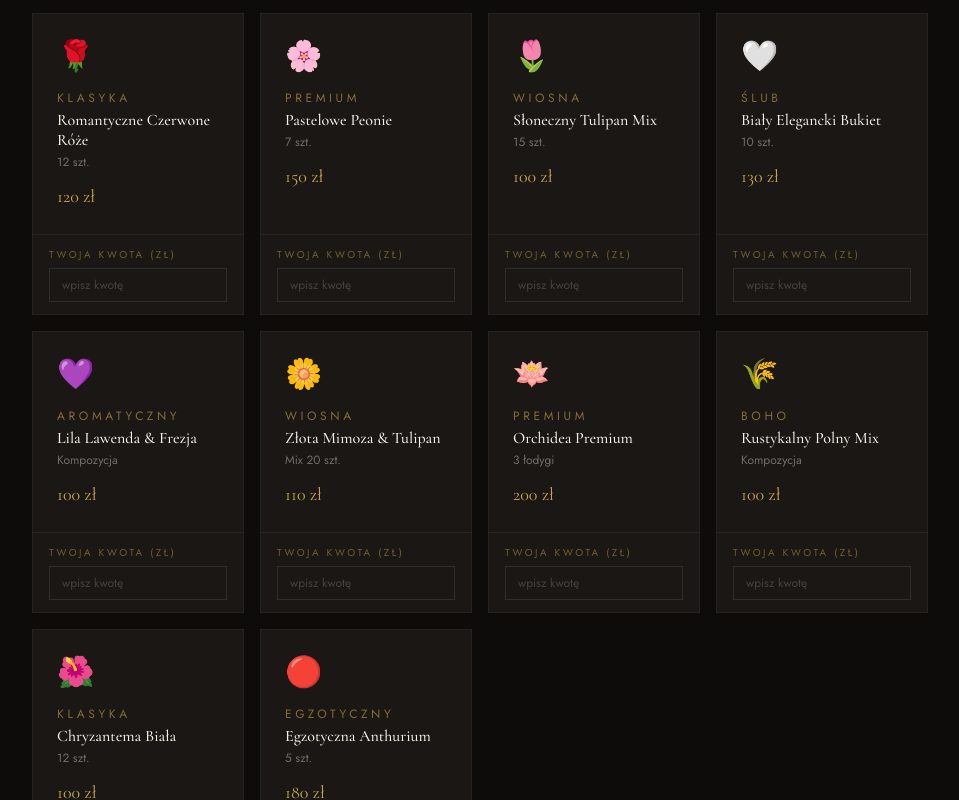
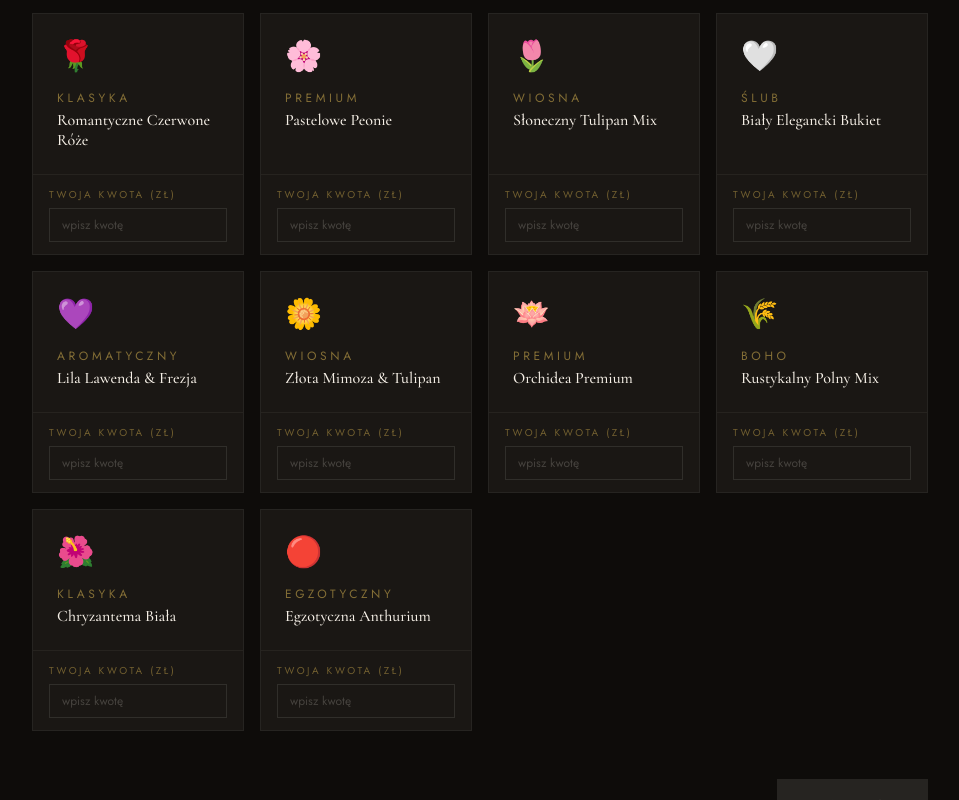
Before and after one commit to helptolzmer/royal-flowers, a Next.js app: page /zamow in a window 1280 px wide. Shown: the part 580-1380 px from the top of the page, without its empty margins (160-1119 px from the left). Built offline with nearby package versions, Linux system fonts and the light colour scheme.

Commit message:
fix: remove prices and quantities from /zamow, keep custom amount field only

```diff
--- a/app/zamow/page.tsx
+++ b/app/zamow/page.tsx
@@ -4,16 +4,16 @@ import { useState } from "react";
 import { ArrowRight, ArrowLeft, Check, Flower2, MapPin, Calendar, User, Phone, MessageSquare } from "lucide-react";
 
 const bukiety = [
-  { id: 1,  nazwa: "Romantyczne Czerwone Róże", opis: "12 szt.",      cena: 120, emoji: "🌹", kategoria: "Klasyka"     },
-  { id: 2,  nazwa: "Pastelowe Peonie",           opis: "7 szt.",       cena: 150, emoji: "🌸", kategoria: "Premium"     },
-  { id: 3,  nazwa: "Słoneczny Tulipan Mix",      opis: "15 szt.",      cena: 100, emoji: "🌷", kategoria: "Wiosna"      },
-  { id: 4,  nazwa: "Biały Elegancki Bukiet",     opis: "10 szt.",      cena: 130, emoji: "🤍", kategoria: "Ślub"        },
-  { id: 5,  nazwa: "Lila Lawenda & Frezja",      opis: "Kompozycja",   cena: 100, emoji: "💜", kategoria: "Aromatyczny" },
-  { id: 6,  nazwa: "Złota Mimoza & Tulipan",     opis: "Mix 20 szt.",  cena: 110, emoji: "🌼", kategoria: "Wiosna"      },
-  { id: 7,  nazwa: "Orchidea Premium",           opis: "3 łodygi",     cena: 200, emoji: "🪷", kategoria: "Premium"     },
-  { id: 8,  nazwa: "Rustykalny Polny Mix",       opis: "Kompozycja",   cena: 100, emoji: "🌾", kategoria: "Boho"        },
-  { id: 9,  nazwa: "Chryzantema Biała",          opis: "12 szt.",      cena: 100, emoji: "🌺", kategoria: "Klasyka"     },
-  { id: 10, nazwa: "Egzotyczna Anthurium",       opis: "5 szt.",       cena: 180, emoji: "🔴", kategoria: "Egzotyczny"  },
+  { id: 1,  nazwa: "Romantyczne Czerwone Róże", emoji: "🌹", kategoria: "Klasyka"     },
+  { id: 2,  nazwa: "Pastelowe Peonie",           emoji: "🌸", kategoria: "Premium"     },
+  { id: 3,  nazwa: "Słoneczny Tulipan Mix",      emoji: "🌷", kategoria: "Wiosna"      },
+  { id: 4,  nazwa: "Biały Elegancki Bukiet",     emoji: "🤍", kategoria: "Ślub"        },
+  { id: 5,  nazwa: "Lila Lawenda & Frezja",      emoji: "💜", kategoria: "Aromatyczny" },
+  { id: 6,  nazwa: "Złota Mimoza & Tulipan",     emoji: "🌼", kategoria: "Wiosna"      },
+  { id: 7,  nazwa: "Orchidea Premium",           emoji: "🪷", kategoria: "Premium"     },
+  { id: 8,  nazwa: "Rustykalny Polny Mix",       emoji: "🌾", kategoria: "Boho"        },
+  { id: 9,  nazwa: "Chryzantema Biała",          emoji: "🌺", kategoria: "Klasyka"     },
+  { id: 10, nazwa: "Egzotyczna Anthurium",       emoji: "🔴", kategoria: "Egzotyczny"  },
 ];
 
 const kwiatomaty = [
@@ -177,11 +177,9 @@ export default function ZamowPage() {
                     <span className="font-jost text-xs text-gold/60 tracking-[0.3em] uppercase block mb-1">
                       {b.kategoria}
                     </span>
-                    <h3 className="font-cormorant text-base font-medium text-cream leading-tight mb-1">
+                    <h3 className="font-cormorant text-base font-medium text-cream leading-tight">
                       {b.nazwa}
                     </h3>
-                    <p className="font-jost text-xs text-cream/40 mb-3">{b.opis}</p>
-                    <p className="font-cormorant text-lg text-gold">{b.cena} zł</p>
                   </div>
 
                   {/* Per-card price input */}
@@ -193,7 +191,6 @@ export default function ZamowPage() {
                     </label>
                     <input
                       type="number"
-                      min={100}
                       placeholder="wpisz kwotę"
                       value={kwoty[b.id] ?? ""}
                       onChange={(e) => {
@@ -242,11 +239,10 @@ export default function ZamowPage() {
                 <span className="text-2xl">{selectedBukiet.emoji}</span>
                 <div className="flex-1">
                   <p className="font-cormorant text-lg text-cream">{selectedBukiet.nazwa}</p>
-                  <p className="font-jost text-xs text-cream/40">{selectedBukiet.opis}</p>
                 </div>
-                <p className="font-cormorant text-xl text-gold">
-                  {form.kwota ? `${form.kwota} zł` : `${selectedBukiet.cena} zł`}
-                </p>
+                {form.kwota && (
+                  <p className="font-cormorant text-xl text-gold">{form.kwota} zł</p>
+                )}
               </div>
             )}
 
@@ -410,7 +406,7 @@ export default function ZamowPage() {
               <h3 className="font-cormorant text-lg text-cream mb-4">Podsumowanie zamówienia</h3>
               {[
                 { label: "Bukiet",       val: selectedBukiet?.nazwa },
-                { label: "Cena",         val: form.kwota ? `${form.kwota} zł` : selectedBukiet ? `${selectedBukiet.cena} zł` : undefined },
+                { label: "Kwota",        val: form.kwota ? `${form.kwota} zł` : undefined },
                 { label: "Automat",      val: selectedAutomat?.nazwa },
                 { label: "Data odbioru", val: form.data },
                 { label: "Godzina",      val: form.godzina },
```
